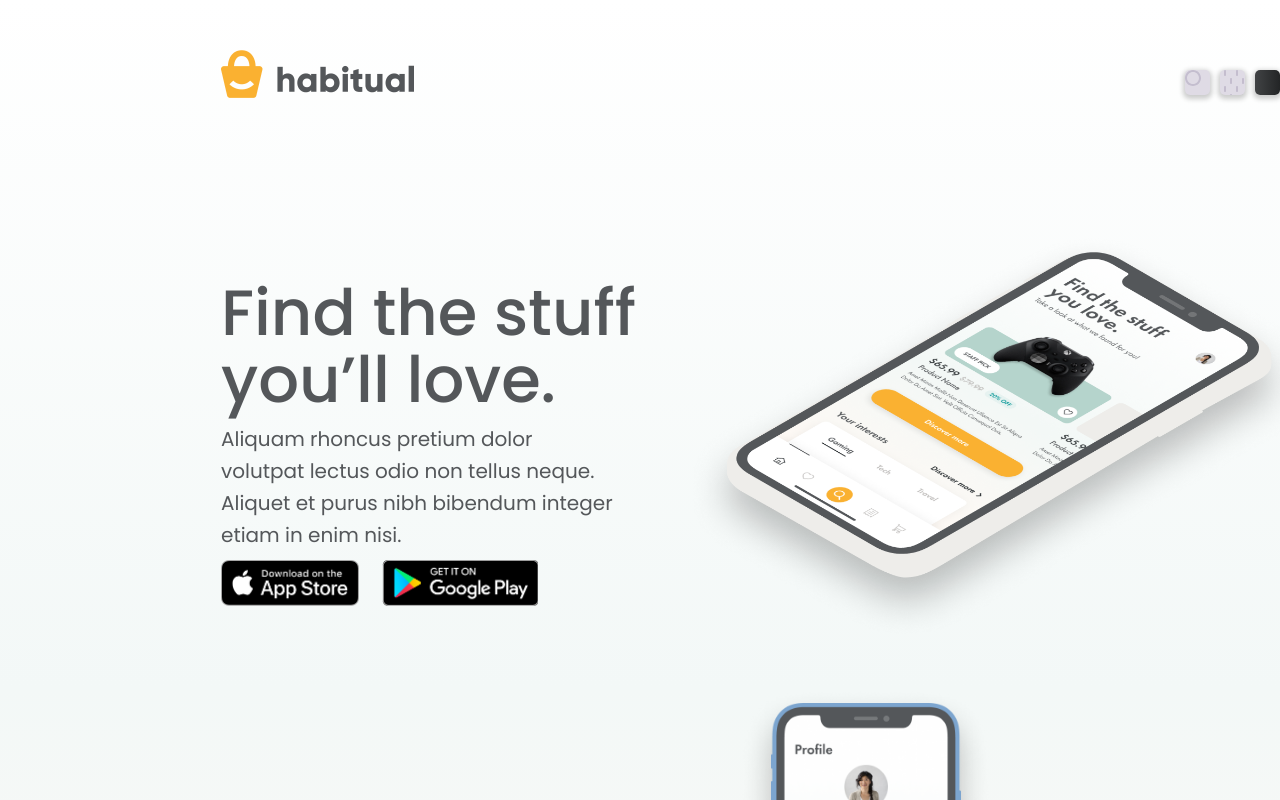
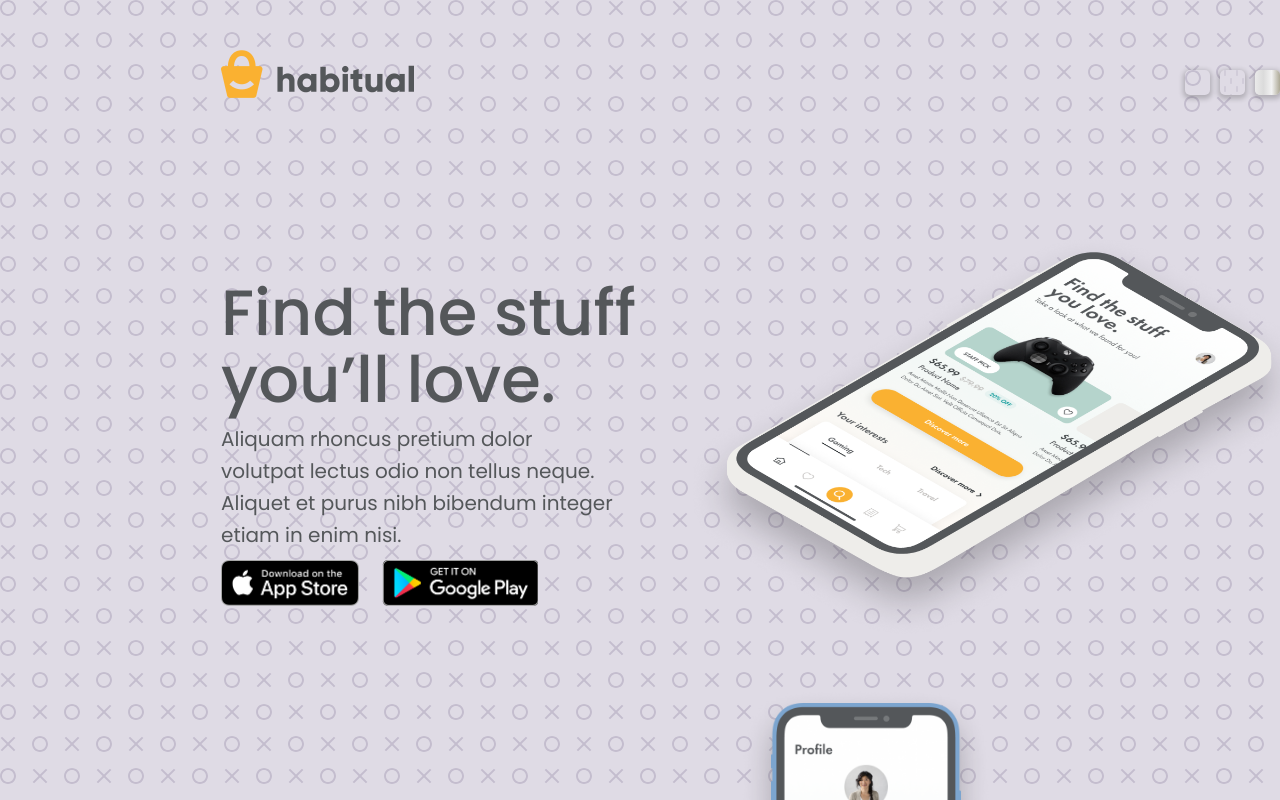
Before and after one commit to solomontudu/splash-page, a plain HTML site: page index.html in a window 1280 px wide. Both pictures are taken after a click on the element 1197 px from the left and 82 px from the top of the page. Shown: the top 800 px of the page. Drawn offline with Linux system fonts and the light colour scheme.

Commit message:
added the background toggles colors

```diff
--- a/script.js
+++ b/script.js
@@ -0,0 +1,29 @@
+const { body } = document;
+
+function changeBackground(number) {
+  // chec if bg already showing
+  let previousBackground;
+  if (body.className) {
+    previousBackground = body.className;
+  }
+  // reset the body class name
+  body.className = "";
+  switch (number) {
+    case "1":
+      return previousBackground === "background-1"
+        ? false
+        : body.classList.add("background-1");
+    case "2":
+      return previousBackground === "background-2"
+        ? false
+        : body.classList.add("background-2");
+
+    case "3":
+      return previousBackground === "background-3"
+        ? false
+        : body.classList.add("background-3");
+
+    default:
+      break;
+  }
+}
--- a/style.css
+++ b/style.css
@@ -160,7 +160,13 @@
 }
 
 .background-3 {
-  background: #232526; /* fallback for old browsers */
-  background: -webkit-linear-gradient(to right, #414345, #232526);
-  background: linear-gradient(to right, #414345, #232526);
+  background: #ada996; /* fallback for old browsers */
+  background: -webkit-linear-gradient(
+    to right,
+    #eaeaea,
+    #dbdbdb,
+    #f2f2f2,
+    #ada996
+  );
+  background: linear-gradient(to right, #eaeaea, #dbdbdb, #f2f2f2, #ada996);
 }
```
